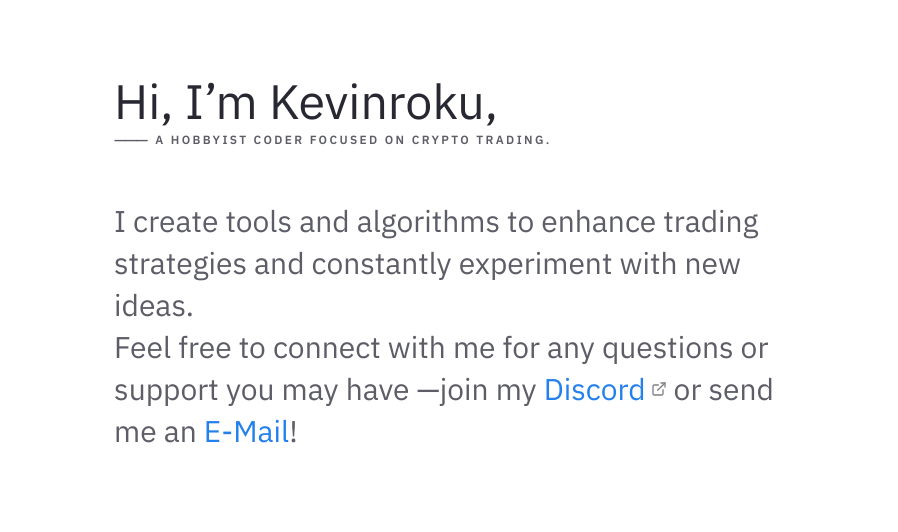
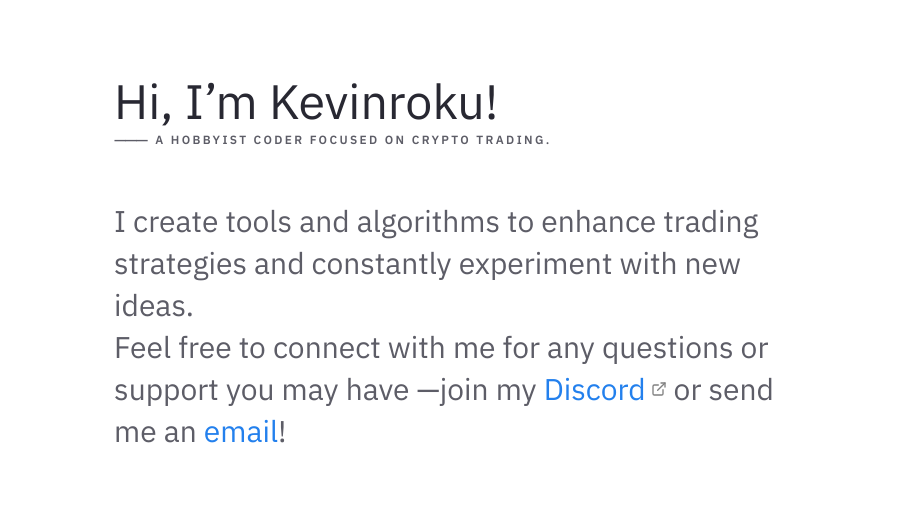
Before and after one commit to kevinroku/nroku.github.io, a Jekyll site: the page built from pages/index.md, in a window 1280 px wide and 900 px high, scrolled down 2618 px. Shown: the part 191-723 px from the top of the window, without its empty margins (191-1089 px from the left). Built offline with Jekyll 4.4.1, drawn with Linux system fonts in a browser that asks for light colours.

Commit message:
Update Homepage.html

```diff
--- a/_includes/Homepage.html
+++ b/_includes/Homepage.html
@@ -76,12 +76,12 @@
 </div>
 <div class="home-intro">
     <div class="home-sub-text"></div>
-    <div class="jumbo">Hi, I’m Kevinroku, </div>
+    <div class="jumbo">Hi, I’m Kevinroku! </div>
     <h5 class="meta-title">⸻ a hobbyist coder focused on crypto trading.</h5>
     <div class="home-sub-text"> <h3>
         I create tools and algorithms to enhance trading strategies and constantly experiment with new ideas.<br />
         Feel free to connect with me for any questions or support you may have
-        —join my <a href="https://discord.gg/GjGUHRzYvG"> Discord</a> or send me an <a href="mailto:info@finswap.io"> E-Mail</a>!
+        —join my <a href="https://discord.gg/GjGUHRzYvG"> Discord</a> or send me an <a href="mailto:info@finswap.io"> email</a>!
         </h3>
     </div>
 </div>
```
